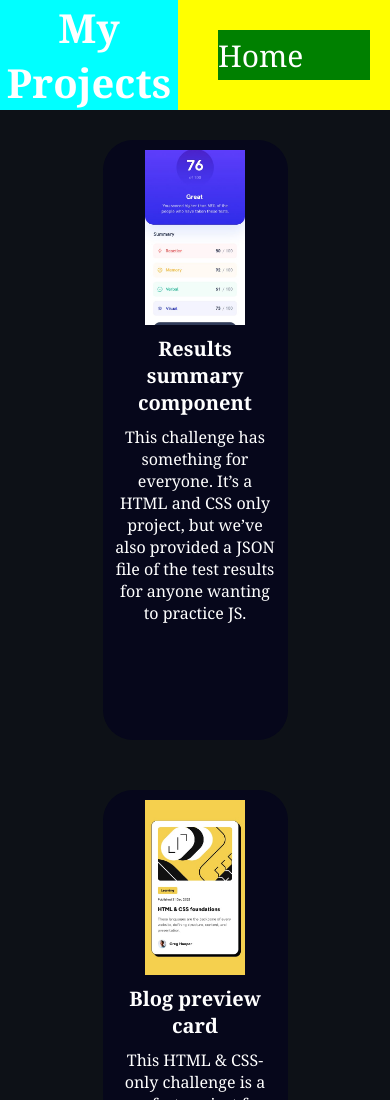
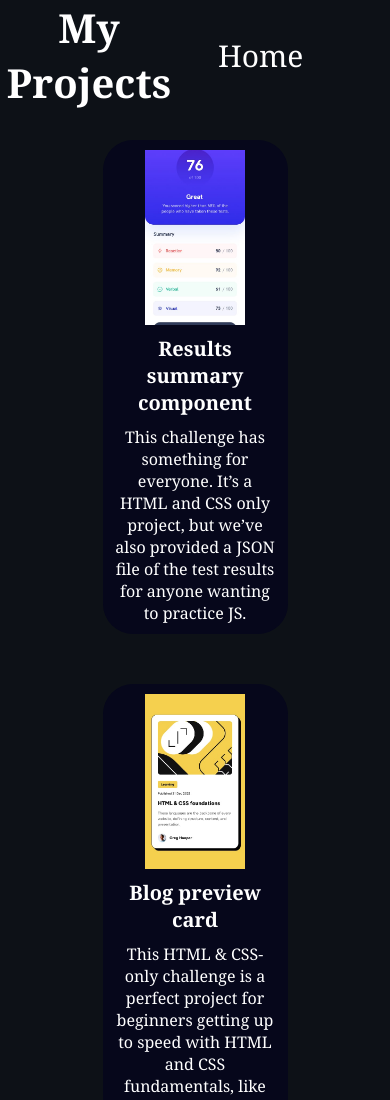
Before and after one commit to rubendariosalazarcamacho-droid/mini-proyecto-csspuro, a plain HTML site: page proyectos.html in a window 390 px wide. Shown: the top 1100 px of the page. Drawn offline with Linux system fonts and the light colour scheme.

Commit message:
Responsive tamaño contenedor de cada proyecto

```diff
--- a/proyectos.css
+++ b/proyectos.css
@@ -16,7 +16,7 @@ body {
 }
 
 #header {
-    background-color: yellow;
+
     display: flex;
     width: 100%;
     justify-content: end;
@@ -25,7 +25,7 @@ body {
 }
 
 h1 {
-    background-color: aqua;
+
     font-size: 80px;
     text-align: center;
 }
@@ -46,7 +46,7 @@ div a {
     width: 200px;
     height: 50px;
     margin-right: 20px;
-    background-color: green;
+
 }
 
 div a:hover {
@@ -146,7 +146,7 @@ ESTO DA ESTILO A LOS PROYECTOS INSERTADOS DINAMICAMENTE */
         width: auto;
         height: auto;
         grid-template-columns: 1fr;
-        grid-auto-rows: 600px;
+        grid-auto-rows: auto;
         gap: 50px;
         justify-items: center;
         padding: 10px;
--- a/styles.css
+++ b/styles.css
@@ -778,6 +778,7 @@ RESPONSIVE SECTION PROYECTOS */
 /*//////////////////////////////////////////////////////////////////////////////////////////////////////////////////////////////////////////////////
 RESPONSIVE SECTION CONTACTO FORMULARIO */
 
+@media (max-width: 768px){
 #formulario {
     display: flex;
     flex-direction: column;
@@ -791,3 +792,5 @@ RESPONSIVE SECTION CONTACTO FORMULARIO */
     border-radius: 20px;
     box-shadow: inset 0 0 10px rgba(0, 0, 0, 0.3);
 }
+
+}
```
